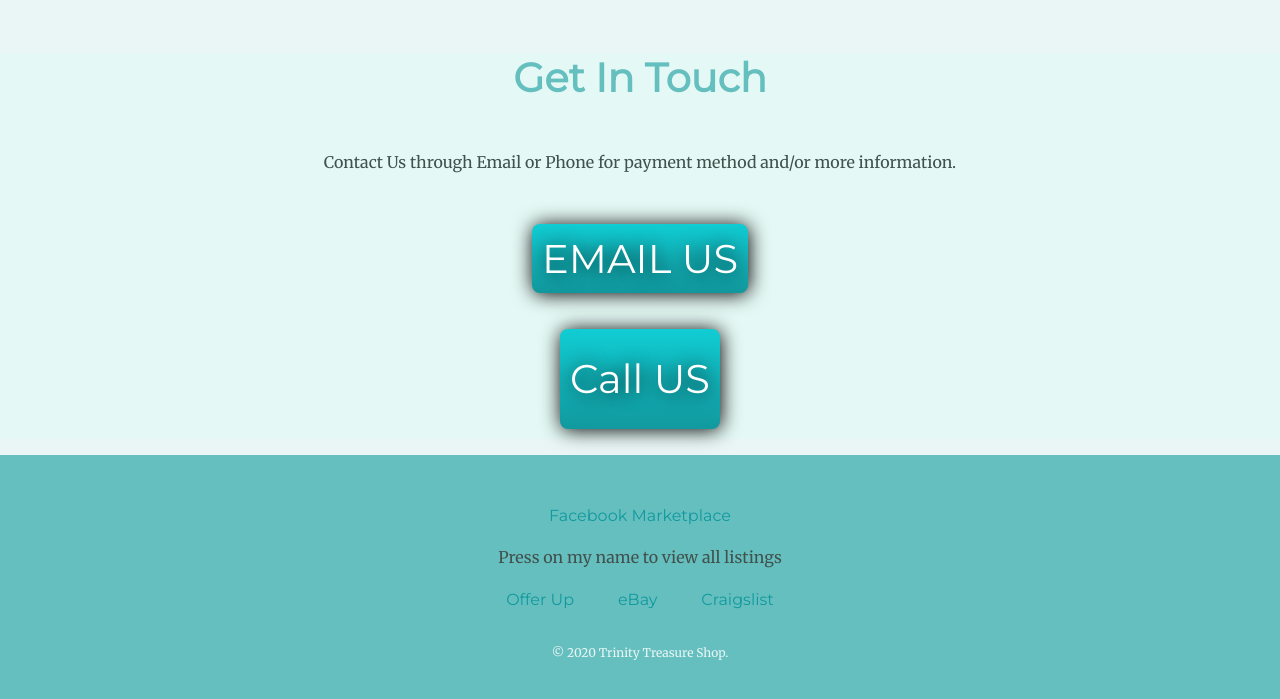
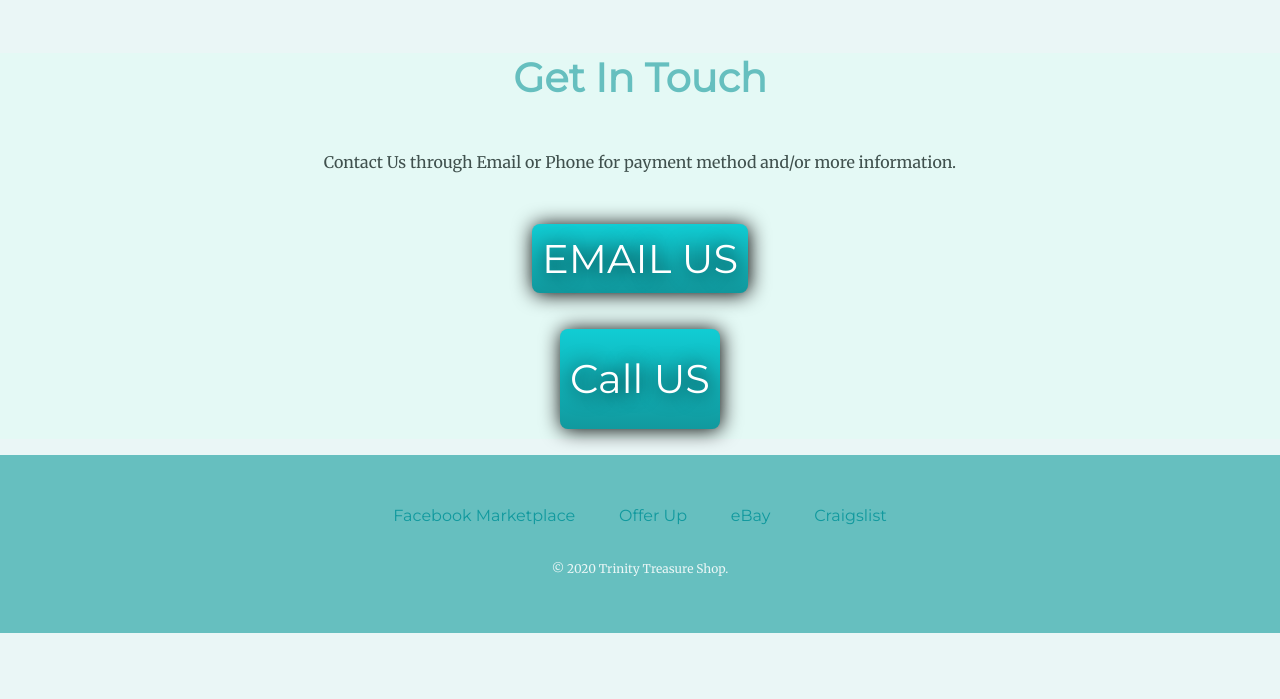
Before and after one commit to Trinity-Treasure-Shop/Homepage, a plain HTML site: page index.html in a window 1280 px wide. Shown: the part 1136-1835 px from the top of the page. After the commit the page ends 1769 px from the top, so only its background shows below. Drawn offline with Linux system fonts and the light colour scheme.

Commit message:
Update index.html

```diff
--- a/index.html
+++ b/index.html
@@ -56,7 +56,7 @@
 
   <div class="bottom-container">
     <a class="footer-link" href="https://www.facebook.com/marketplace/item/930895884050488/">Facebook Marketplace</a>
-    <p>Press on my name to view all listings</p>
+
     <a class="footer-link" href="https://offerup.com/p/673789/">Offer Up</a>
     <a class="footer-link" href="https://www.ebay.com/usr/santmary16?_trksid=p2047675.l2559">eBay</a>
     <a class="footer-link" href="https://www.ebay.com/usr/santmary16?_trksid=p2047675.l2559">Craigslist</a></a>
```
